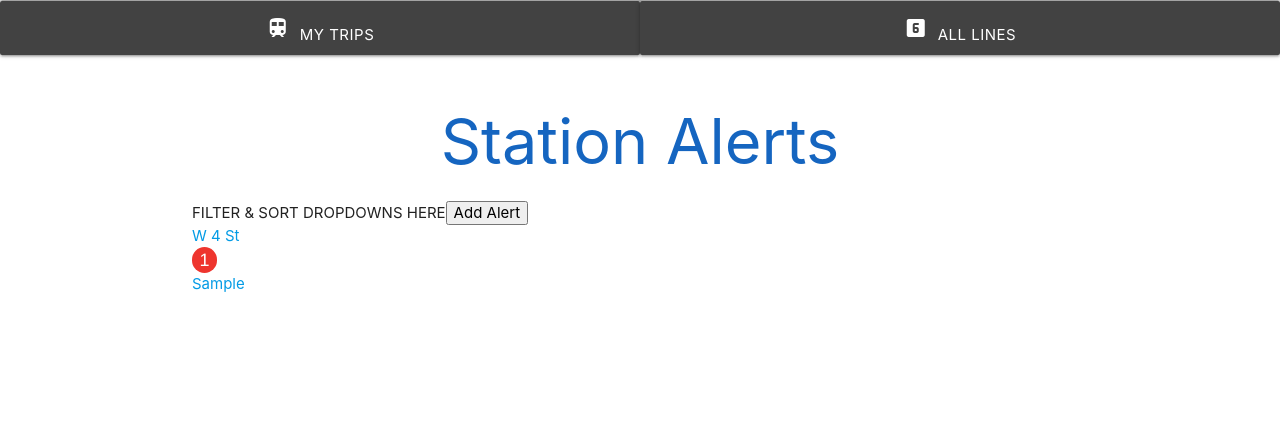
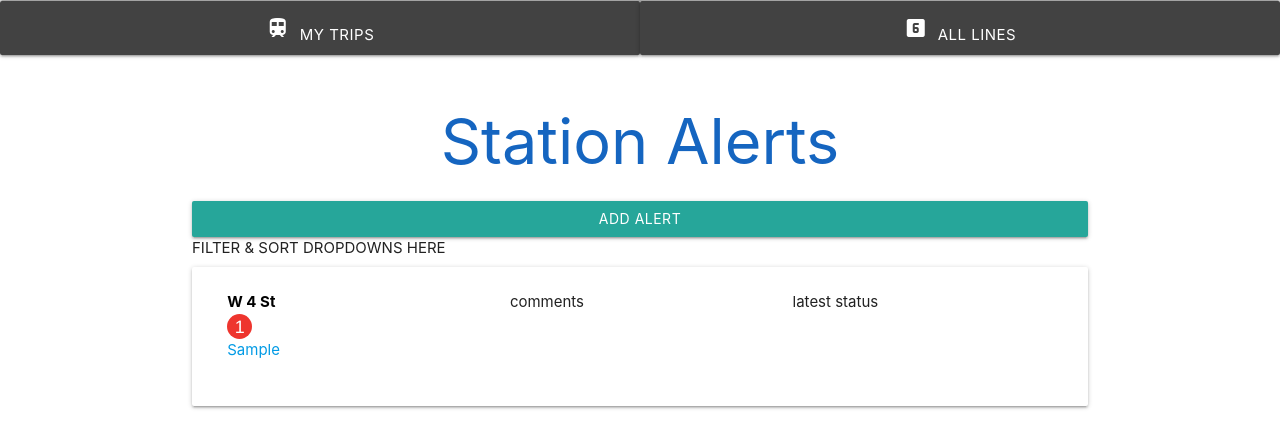
Before and after one commit to mikefeldberg/getting-there, a Django app: page /stations/alerts/1/1/ in a window 1280 px wide. Shown: the part 64-512 px from the top of the page. Run offline with Django 3.2, Linux system fonts and the light colour scheme; data comes from the database, SQL or seed files in the repository; tables that the repository leaves empty hold one stand-in row (values such as "Sample post").

Commit message:
style alert index

```diff
--- a/main/static/css/style.css
+++ b/main/static/css/style.css
@@ -37,8 +37,13 @@ h1 {
     margin: 10px 0px 10px 10px;
 }
 
-.my-trip-text {
+.add-alert-button {
+    width:100%;
+}
+
+.station-name {
     color: black;
+    font-weight: bold;
 }
 
 .line-emblem {
--- a/main/templates/home.html
+++ b/main/templates/home.html
@@ -10,7 +10,7 @@
     {% for trip in trips %}
         <a href="stations/alerts/{{ trip.station__id }}/{{ trip.line__id }}/">
             <div class="card-panel blue-grey lighten-5">
-                <div class="my-trip-text">
+                <div class="station-name">
                     {{ trip.station__name }}
                 </div>
                 <div id="my-trip-emblem" class="line-emblem line-emblem-md {% if trip.line__express %} diamond {% endif %}" style="background-color:{{ trip.line__color }};color:{{ trip.line__text_color }}">
--- a/main/templates/stations/alert_index.html
+++ b/main/templates/stations/alert_index.html
@@ -6,20 +6,34 @@
 
 <h1>Station Alerts</h1>
 
-<span>FILTER & SORT DROPDOWNS HERE</span><a href="/alerts/new/{{ station_id }}/{{ line_id }}"><button>Add Alert</button></a>
+<div>
+    <a href="/alerts/new/{{ station_id }}/{{ line_id }}" class="btn add-alert-button">Add Alert</a>
+</div>
+<div>FILTER & SORT DROPDOWNS HERE</div>
 
 {% if alerts %}
-
     {% for alert in alerts %}
+    <div class="card-panel">
+        <div class="row">
+            <div class="col s4">
                 <a href="/alerts/{{ alert.id }}">
                     <div>
-                <div>{{ alert.station__name }}</div>
+                        <div class="station-name">{{ alert.station__name }}</div>
                         <div class="line-emblem line-emblem-md {% if alert.line__express %} diamond {% endif %}" style="background-color:{{ alert.line__color }};color:{{ alert.line__text_color }}">
                             {{ alert.line__name }}
                         </div>
                         <div>{{ alert.direction }}</div>
                     </div>
                 </a>
+            </div>
+            <div class="col s4">
+                comments
+            </div>
+            <div class="col s4">
+                latest status
+            </div>
+        </div>
+    </div>
     {% endfor %}
 
 {% else %}
```
Lines whose indentation alone changed are shown as unchanged.
